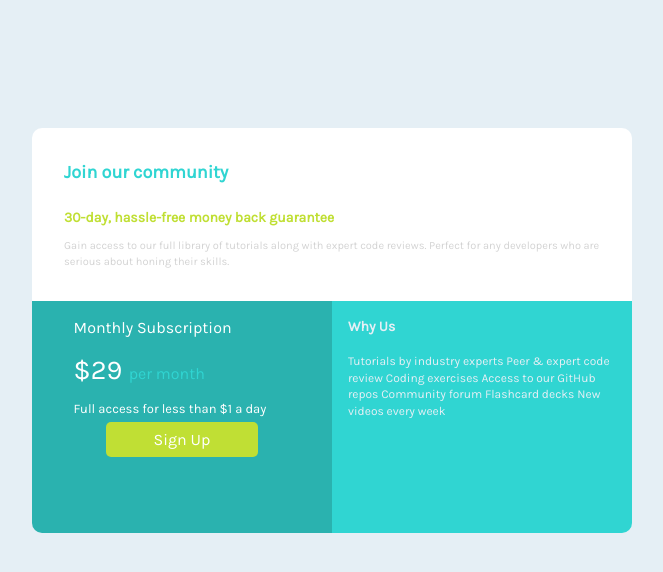
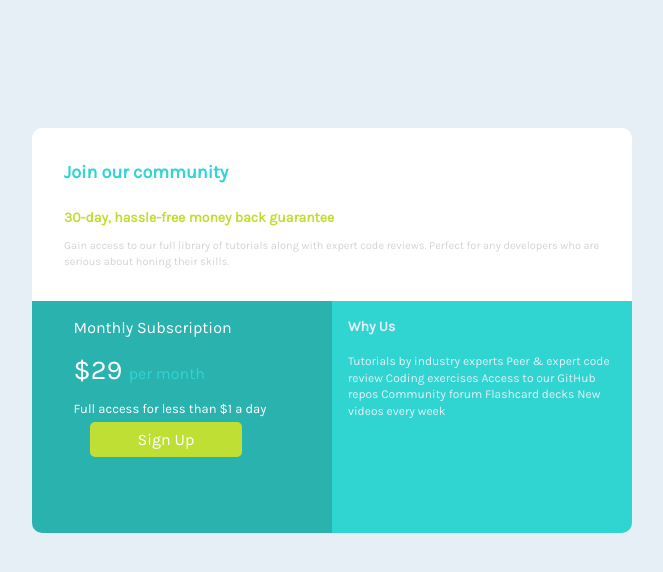
Before and after one commit to babalonogqala/singlepricegrid, a plain HTML site: page index.html in a window 1280 px wide. Shown: the whole page, without its empty margins (308-971 px from the left). Drawn offline with Linux system fonts and the light colour scheme.

Commit message:
fix button width
add margin of 1rem for the button to have it not overlap

```diff
--- a/css/style.css
+++ b/css/style.css
@@ -92,7 +92,7 @@ body{
     background-color: var(--highlight);
     border-radius: 5px;
     text-align: center;
-    margin: 0 2rem;
+    margin: 0 1rem;
     padding: 0.5rem 3rem;
 }
 .column .f-size-2{
```
